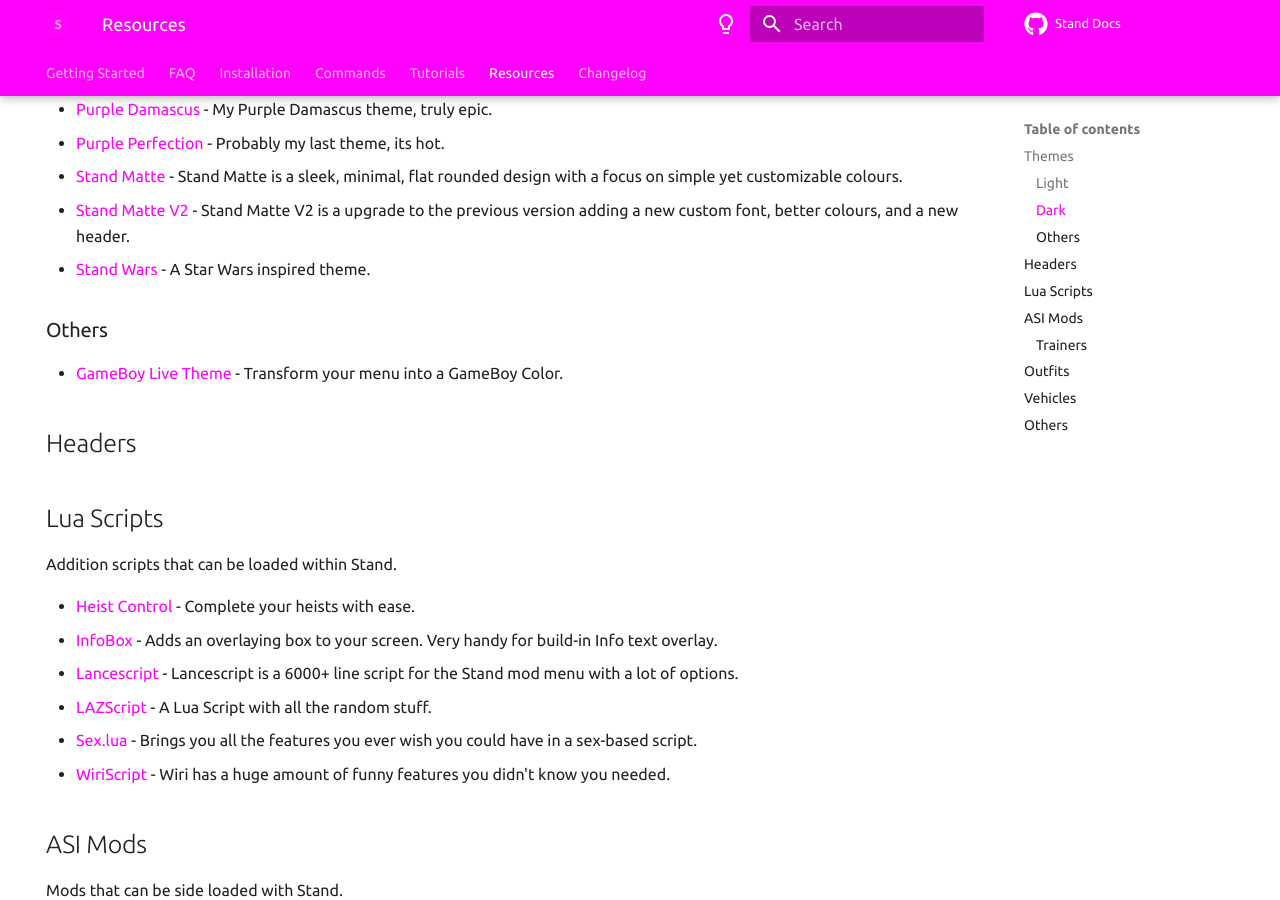
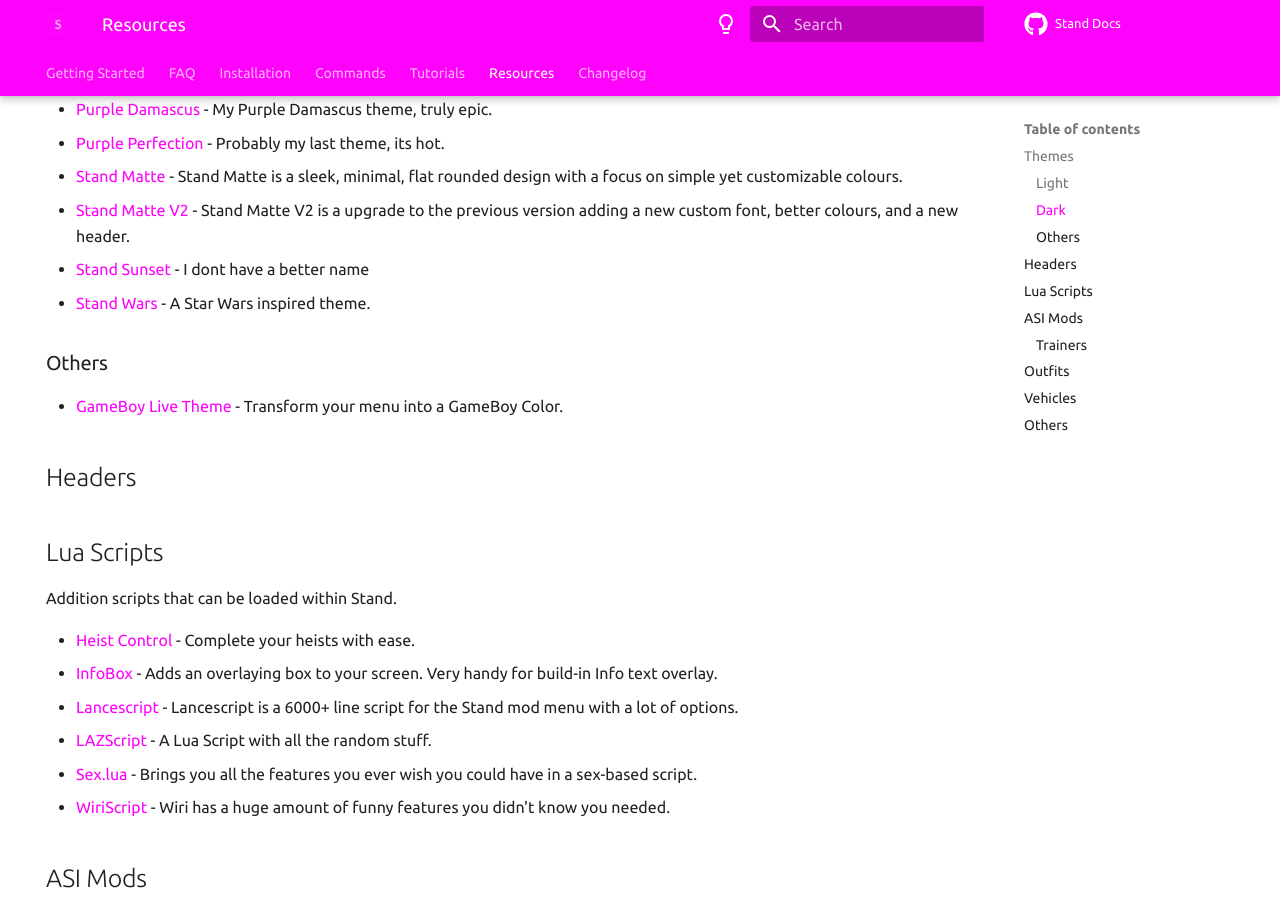
Before and after one commit to estradiols/stand-docs, an MkDocs documentation site: the page built from docs/resources.md, in a window 1280 px wide and 900 px high, scrolled down 523 px. Built offline with MkDocs 1.6.1 and Material for MkDocs 9.7.7, drawn with Linux system fonts in a browser that asks for light colours; comment, search, counter and statistics services are not loaded; the version menu is left out.

Commit message:
Add Stand Sunset

```diff
--- a/docs/resources.md
+++ b/docs/resources.md
@@ -18,6 +18,7 @@
 - [Purple Perfection](https://www.mediafire.com/file/peza3glucyp3mes/Purple_Perfection.zip/file) - Probably my last theme, its hot.
 - [Stand Matte](https://skyforums.xyz/index.php?threads/%E2%AC%9B-stand-matte-%E2%AC%9B.17/) - Stand Matte is a sleek, minimal, flat rounded design with a focus on simple yet customizable colours.
 - [Stand Matte V2](https://skyforums.xyz/index.php?threads/%F0%9F%95%B6%EF%B8%8F-stand-matte-v2-%F0%9F%95%B6%EF%B8%8F.18/) - Stand Matte V2 is a upgrade to the previous version adding a new custom font, better colours, and a new header.
+- [Stand Sunset](https://www.mediafire.com/file/d2znctyo3i54eg2/Stand_Sunset_Theme.zip/file) - I dont have a better name
 - [Stand Wars](https://www.mediafire.com/file/u4llp4k1j3wyqp2/Stand_Wars.zip/file) - A Star Wars inspired theme.
 
 ### Others
```
